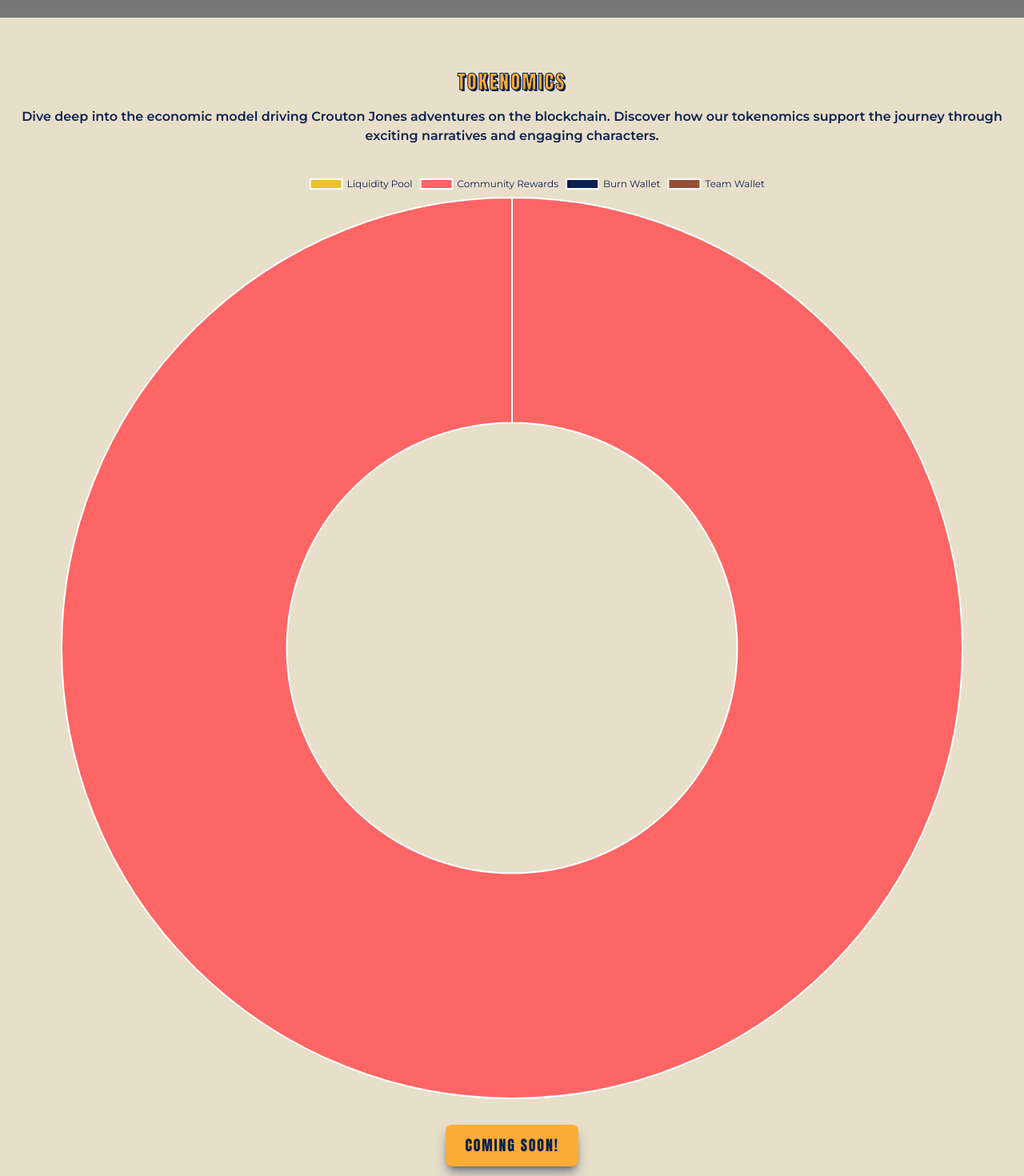
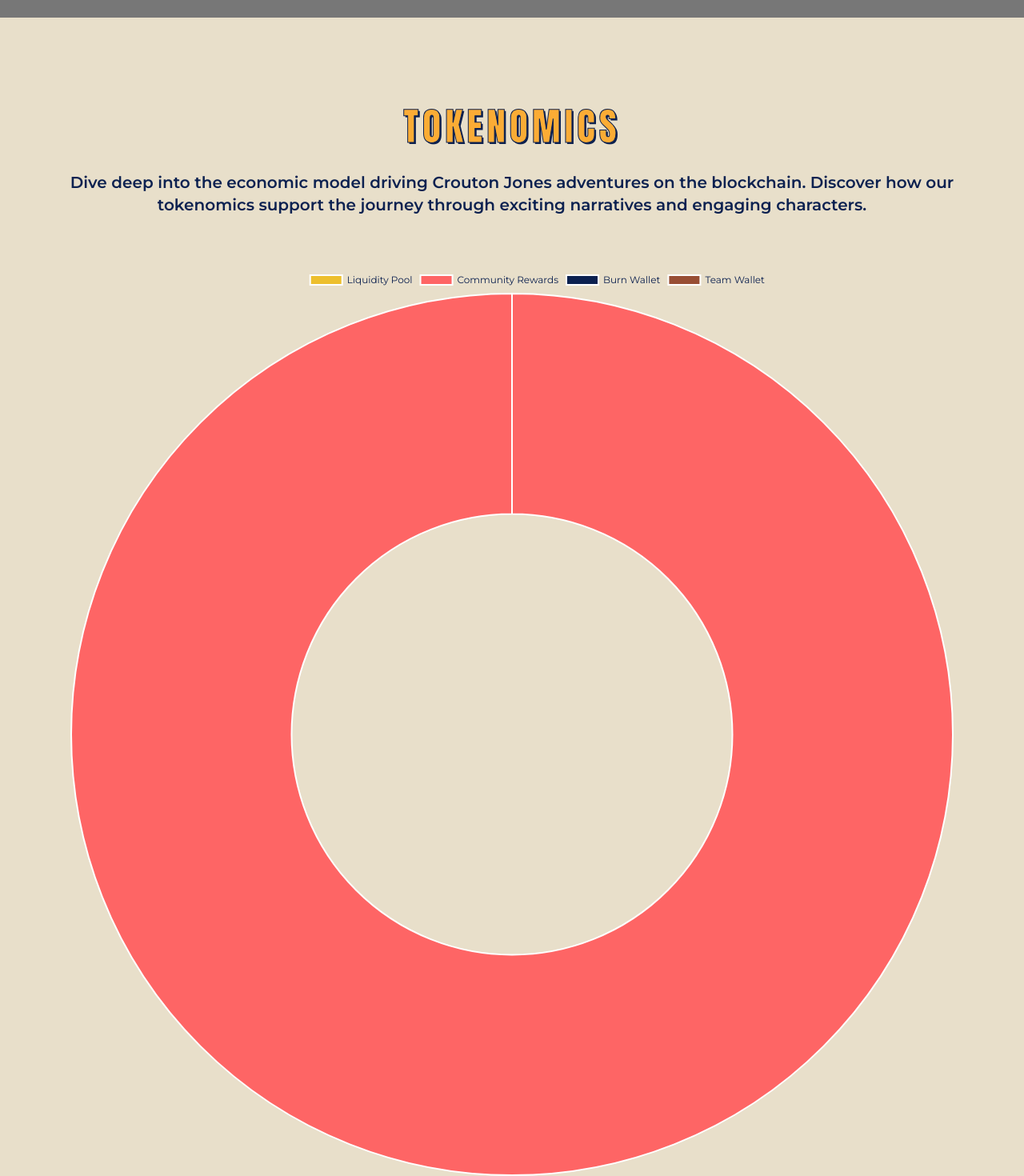
Before and after one commit to Dev-Dylann/Crouton-Jones-Show, a React (Vite) app: page / in a window 1280 px wide. Shown: the part 6900-8370 px from the top of the page at 80% size. Built offline with nearby package versions, Linux system fonts and the light colour scheme; grey boxes are pictures that could not be loaded.

Commit message:
styled tokenomics for tablet screen

```diff
--- a/src/components/Tokenomics.jsx
+++ b/src/components/Tokenomics.jsx
@@ -30,13 +30,13 @@ const Tokenomics = () => {
     };
 
     return (
-        <section className='py-16 px-5 flex flex-col gap-4'>
+        <section className='py-16 px-5 flex flex-col gap-4 md:py-28 md:px-8 md:gap-8'>
             <motion.h2
                 initial={{ opacity: 0, y: 25 }}
                 whileInView={{ opacity: 1, y: 0 }}
                 transition={{ type: 'tween', duration: 0.5 }}
                 viewport={{ once: true }}
-                className="font-impact font-bold text-primaryBtn text-2xl text-center tracking-widest heading uppercase z-[2]"
+                className="font-impact font-bold text-primaryBtn text-2xl text-center tracking-widest heading uppercase z-[2] md:text-5xl"
             >Tokenomics</motion.h2>
 
             <motion.p
@@ -44,7 +44,7 @@ const Tokenomics = () => {
                 whileInView={{ opacity: 1, y: 0 }}
                 transition={{ type: 'tween', duration: 0.5 }}
                 viewport={{ once: true }}
-                className="font-semibold text-center"
+                className="font-semibold text-center md:text-xl"
             >Dive deep into the economic model driving Crouton Jones adventures on the blockchain. Discover how our tokenomics support the journey through exciting narratives and engaging characters.</motion.p>
 
             <motion.article
@@ -52,7 +52,7 @@ const Tokenomics = () => {
                 whileInView={{ opacity: 1, y: 0 }}
                 transition={{ type: 'tween', duration: 0.5 }}
                 viewport={{ once: true }}
-                className='flex flex-col items-center font-montserrat px-10 py-4'>
+                className='flex flex-col items-center font-montserrat px-10 py-4 md:py-8'>
                 <Doughnut data={data} options={options} />
             </motion.article>
 
@@ -61,7 +61,7 @@ const Tokenomics = () => {
                 whileInView={{ opacity: 1, y: 0 }}
                 transition={{ type: 'tween', duration: 0.5 }}
                 viewport={{ once: true }}
-                className='uppercase font-impact tracking-widest text-lg px-6 py-3 bg-primaryBtn rounded-lg shadow-lg shadow-textColor/50 font-bold w-fit self-center'
+                className='uppercase font-impact tracking-widest text-lg px-6 py-3 bg-primaryBtn rounded-lg shadow-lg shadow-textColor/50 font-bold w-fit self-center md:text-2xl'
             >Coming Soon!</motion.button>
         </section>
     )
```
